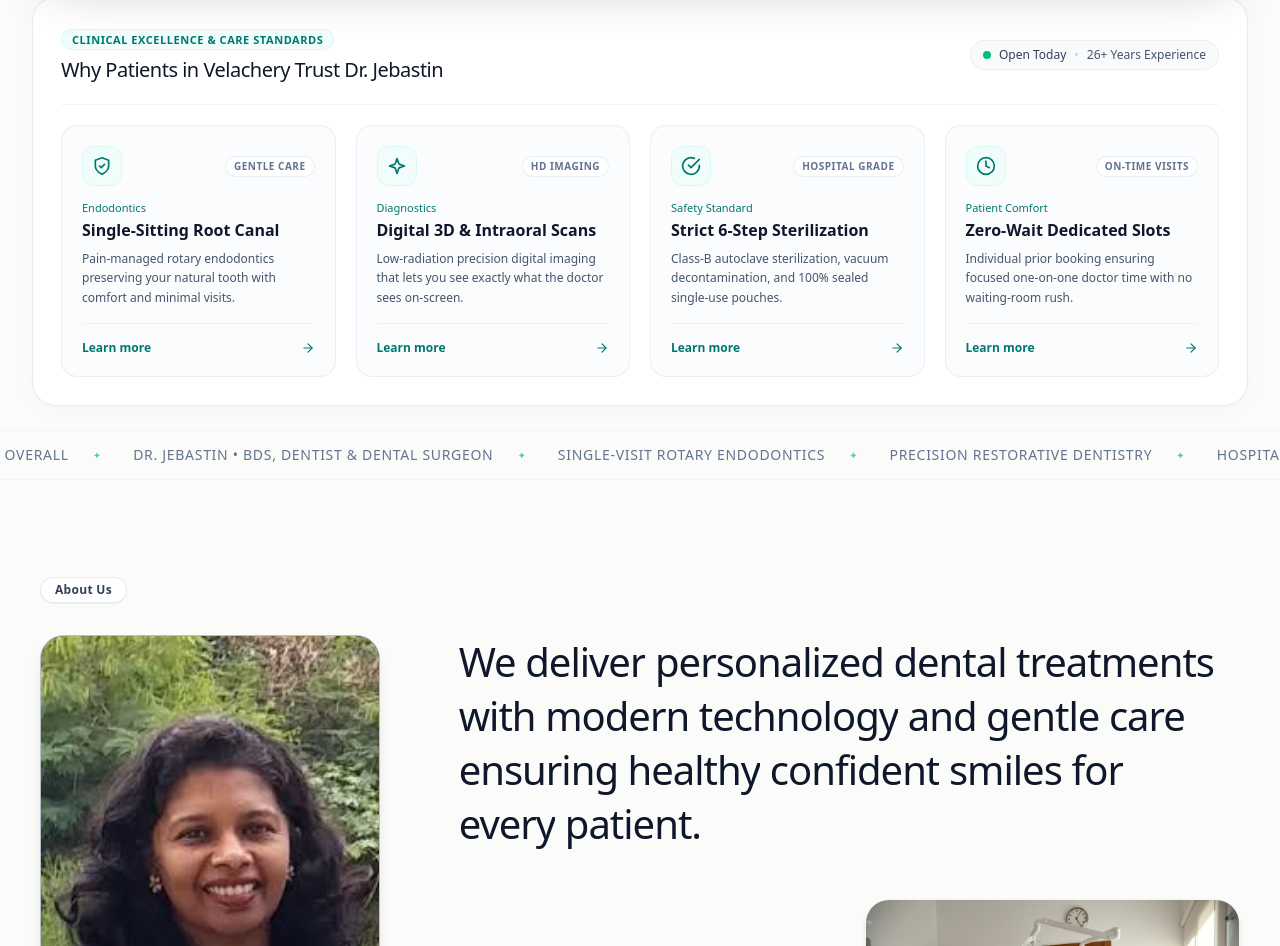
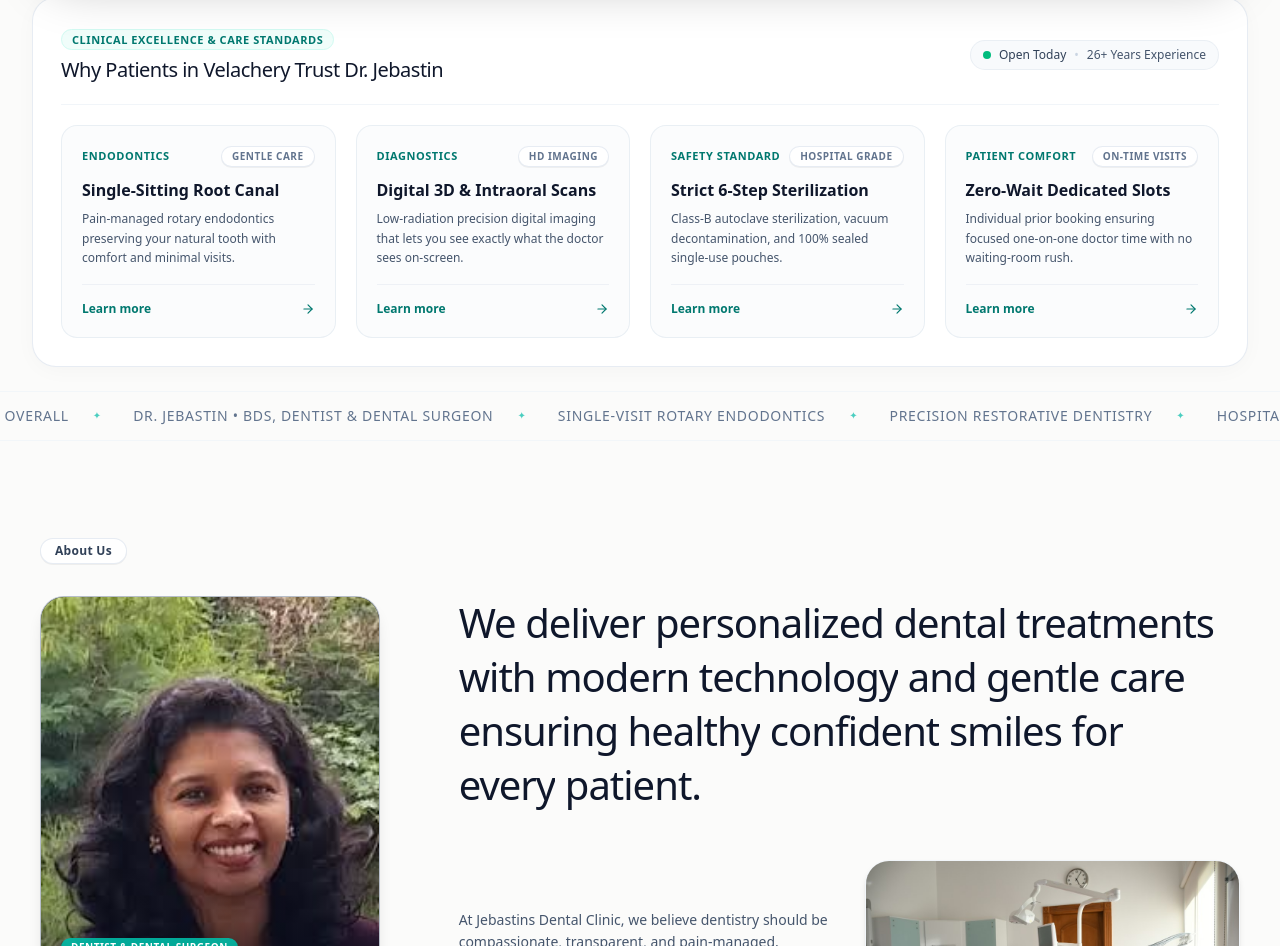
Before and after one commit to tharun-creator/webiste-demo, a Next.js app: page / in a window 1280 px wide. Shown: the part 763-1709 px from the top of the page. Built offline with nearby package versions, Linux system fonts and the light colour scheme.

Commit message:
style(standards): remove icon badges for clean typography-focused cards

```diff
--- a/src/components/TreatmentJourneyStrip.tsx
+++ b/src/components/TreatmentJourneyStrip.tsx
@@ -2,13 +2,7 @@
 
 import React from "react";
 import { motion } from "motion/react";
-import {
-  ShieldCheckIcon,
-  SparklesIcon,
-  CheckCircleIcon,
-  ClockIcon,
-  ArrowRightIcon,
-} from "./Icons";
+import { ArrowRightIcon } from "./Icons";
 
 interface TreatmentJourneyStripProps {
   onSelectStage?: (stageName: string) => void;
@@ -17,7 +11,6 @@ interface TreatmentJourneyStripProps {
 export function TreatmentJourneyStrip({ onSelectStage }: TreatmentJourneyStripProps) {
   const pillars = [
     {
-      icon: ShieldCheckIcon,
       tag: "Endodontics",
       title: "Single-Sitting Root Canal",
       description:
@@ -25,7 +18,6 @@ export function TreatmentJourneyStrip({ onSelectStage }: TreatmentJourneyStripPr
       badge: "Gentle Care",
     },
     {
-      icon: SparklesIcon,
       tag: "Diagnostics",
       title: "Digital 3D & Intraoral Scans",
       description:
@@ -33,7 +25,6 @@ export function TreatmentJourneyStrip({ onSelectStage }: TreatmentJourneyStripPr
       badge: "HD Imaging",
     },
     {
-      icon: CheckCircleIcon,
       tag: "Safety Standard",
       title: "Strict 6-Step Sterilization",
       description:
@@ -41,7 +32,6 @@ export function TreatmentJourneyStrip({ onSelectStage }: TreatmentJourneyStripPr
       badge: "Hospital Grade",
     },
     {
-      icon: ClockIcon,
       tag: "Patient Comfort",
       title: "Zero-Wait Dedicated Slots",
       description:
@@ -81,11 +71,9 @@ export function TreatmentJourneyStrip({ onSelectStage }: TreatmentJourneyStripPr
           </div>
         </div>
 
-        {/* 4 Clinical Pillars Grid */}
+        {/* 4 Clinical Pillars Grid (Clean Typography-First, No Icons) */}
         <div className="grid grid-cols-1 sm:grid-cols-2 lg:grid-cols-4 gap-4 sm:gap-5">
-          {pillars.map((pillar) => {
-            const IconComponent = pillar.icon;
-            return (
+          {pillars.map((pillar) => (
             <motion.div
               key={pillar.title}
               whileHover={{ y: -3 }}
@@ -96,20 +84,17 @@ export function TreatmentJourneyStrip({ onSelectStage }: TreatmentJourneyStripPr
               className="group p-5 rounded-2xl bg-slate-50/60 hover:bg-white border border-slate-200/70 hover:border-teal-500/30 hover:shadow-md transition-all duration-300 cursor-pointer flex flex-col justify-between"
             >
               <div>
-                  {/* Card Header: Icon + Category Badge */}
-                  <div className="flex items-center justify-between mb-3.5">
-                    <div className="w-10 h-10 rounded-xl bg-teal-50 text-teal-700 group-hover:bg-teal-600 group-hover:text-white transition-colors flex items-center justify-center border border-teal-100/60">
-                      <IconComponent className="w-5 h-5" />
-                    </div>
-                    <span className="text-[10px] font-semibold text-slate-500 uppercase tracking-wider bg-white px-2 py-0.5 rounded-full border border-slate-200/70">
+                {/* Card Top: Category Tag + Badge Pill */}
+                <div className="flex items-center justify-between mb-3">
+                  <span className="text-[11px] font-semibold text-teal-700 uppercase tracking-wider">
+                    {pillar.tag}
+                  </span>
+                  <span className="text-[10px] font-semibold text-slate-500 uppercase tracking-wider bg-white px-2.5 py-0.5 rounded-full border border-slate-200/80 shadow-2xs">
                     {pillar.badge}
                   </span>
                 </div>
 
-                  {/* Title & Tag */}
-                  <span className="text-[11px] font-medium text-teal-700 block mb-0.5">
-                    {pillar.tag}
-                  </span>
+                {/* Title */}
                 <h3 className="text-base font-semibold text-slate-900 group-hover:text-teal-700 transition-colors leading-snug">
                   {pillar.title}
                 </h3>
@@ -126,8 +111,7 @@ export function TreatmentJourneyStrip({ onSelectStage }: TreatmentJourneyStripPr
                 <ArrowRightIcon className="w-3.5 h-3.5 group-hover:translate-x-1 transition-transform" />
               </div>
             </motion.div>
-            );
-          })}
+          ))}
         </div>
       </motion.div>
     </section>
```
Lines whose indentation alone changed are shown as unchanged.
